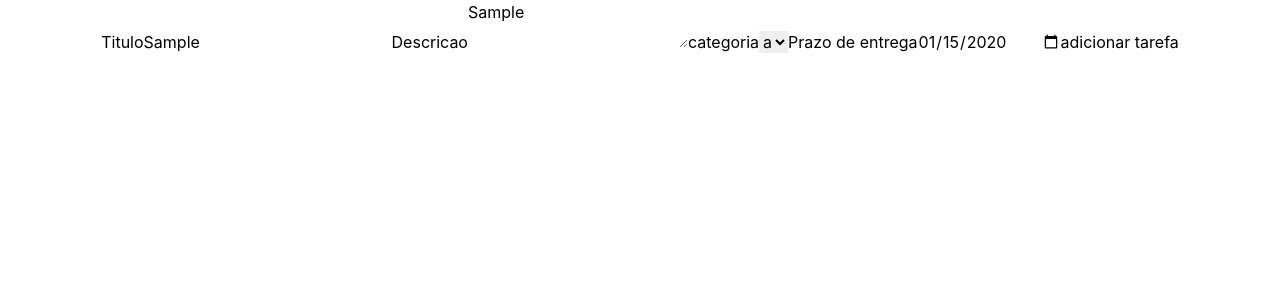
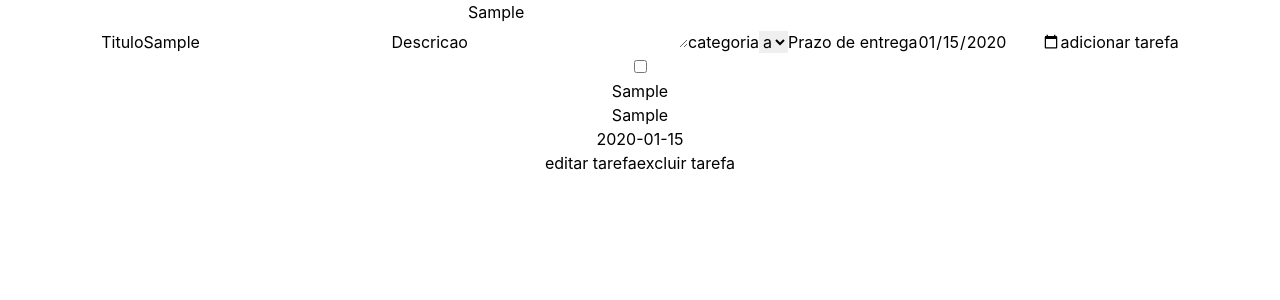
Before and after one commit to anamoraisdev/frontend-todolist, a React (Create React App) app: page / in a window 1280 px wide. Both pictures are taken after typing "Sample", "Sample", "2020-01-15" into the empty fields and a click on the button "adicionar tarefa". Shown: the top 300 px of the page. Built offline with nearby package versions, Linux system fonts and the light colour scheme.

Commit message:
dados via props e renderizando um componente cardTarefa para cada tarefa

```diff
--- a/src/App.js
+++ b/src/App.js
@@ -2,6 +2,7 @@
 import { useState } from 'react';
 import './App.css';
 import Form from './componentes/form';
+import CardTarefa from './componentes/cardTarefa';
 
 function App() {
   const [tarefas, setTarefas] = useState([])
@@ -9,6 +10,9 @@ function App() {
   return (
     <div className="App">
       <Form setTarefas={setTarefas} tarefas={tarefas}/>
+      {tarefas.map((tarefa) =>
+        <CardTarefa tarefa={tarefa}/>
+      )}
     </div>
   );
 }
--- a/src/componentes/cardTarefa.jsx
+++ b/src/componentes/cardTarefa.jsx
@@ -1,10 +1,10 @@
-const CardTarefa = () => {
+const CardTarefa = ({tarefa}) => {
     return (
         <div>
             <input type="checkbox"></input>
-            <h2>titulo da tarefa</h2>
-            <p>descricao da tarefa</p>
-            <p>prazo</p>
+            <h2>{tarefa.titulo}</h2>
+            <p>{tarefa.descricao}</p>
+            <p>{tarefa.prazo}</p>
             <button>editar tarefa</button>
             <button>excluir tarefa</button>
         </div>
```
